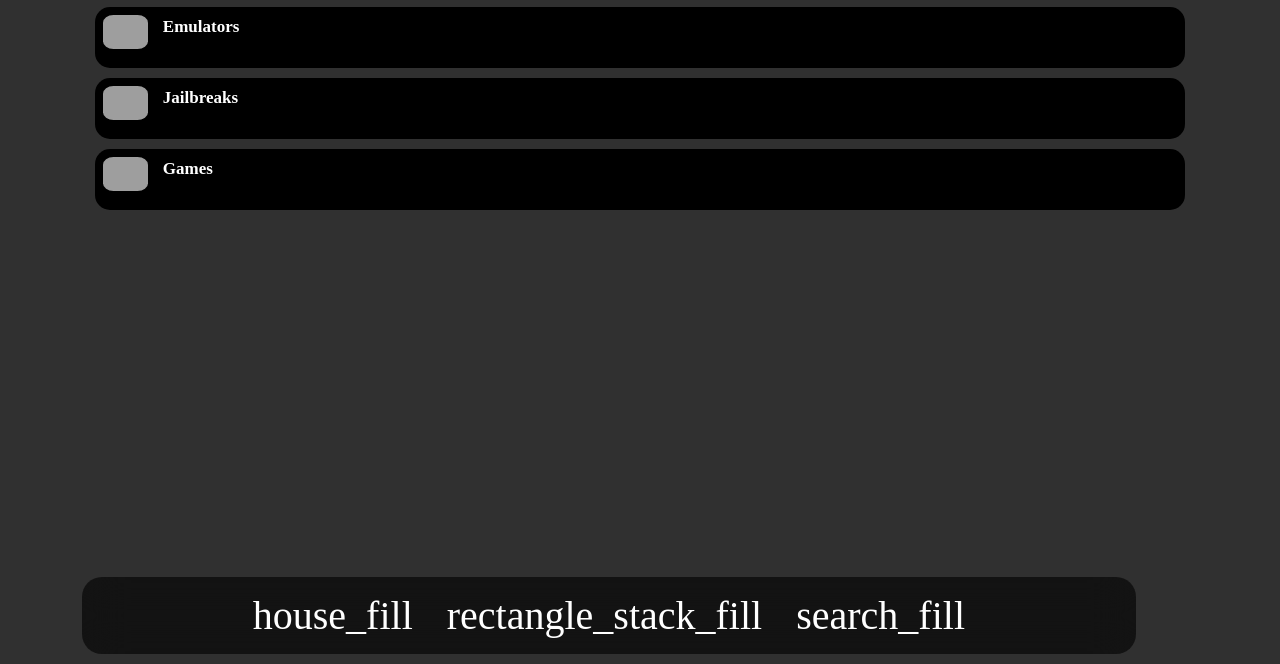
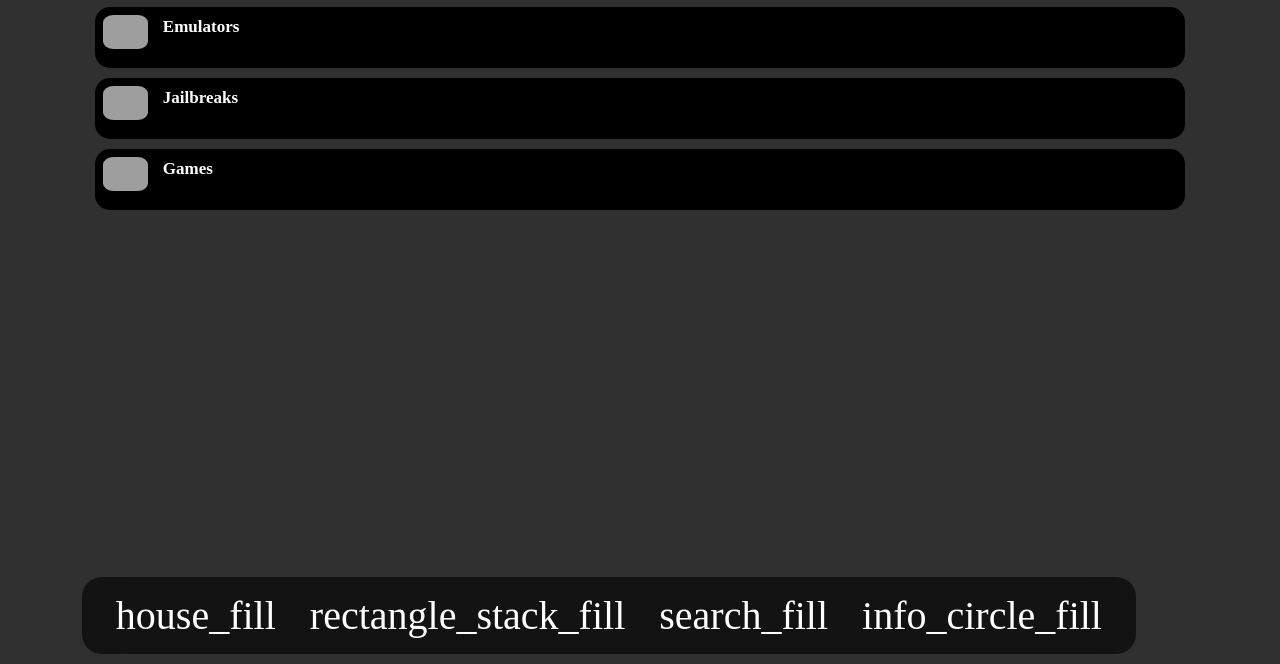
Before and after one commit to 3Store/3Store, a plain HTML site: page Sections.html in a window 1280 px wide. Shown: the part 136-800 px from the top of the page. Drawn offline with Linux system fonts and the light colour scheme; grey boxes are pictures that could not be loaded; a web font is replaced by a local one.

Commit message:
Update Sections.html

```diff
--- a/Sections.html
+++ b/Sections.html
@@ -49,5 +49,6 @@
 <a href="https://3store.ga" class="tab">house_fill</a>
 <a href="Sections" class="tab">rectangle_stack_fill</a>
 <a href="Search" class="tab">search_fill</a>
+<a href="Info" class="tab">info_circle_fill</a>
 </div>
 </html>
```
